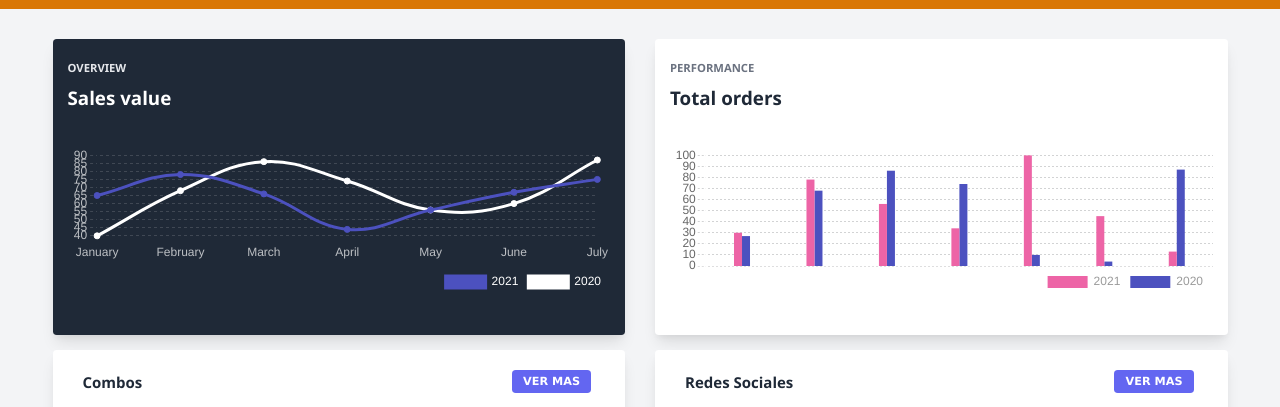
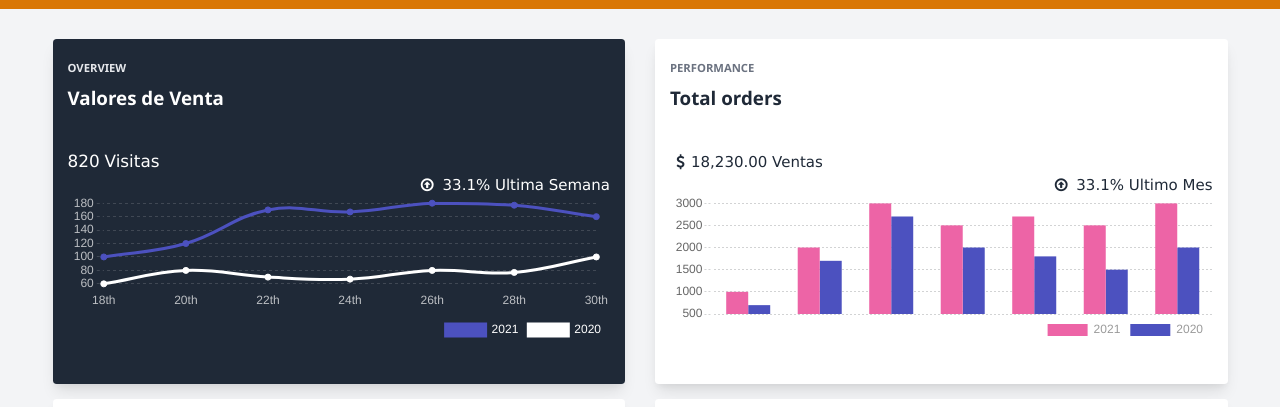
Before and after one commit to marzela547/dashboardpage, a plain HTML site: page index.html in a window 1280 px wide. Shown: the part 70-477 px from the top of the page. Drawn offline with nearby package versions, Linux system fonts and the light colour scheme.

Commit message:
Trabajo Humilde
No es mucho pero es trabajo Honesto

```diff
--- /dev/null
+++ b/css/fontello.css
@@ -0,0 +1,59 @@
+@font-face {
+  font-family: 'fontello';
+  src: url('../font/fontello.eot?44704940');
+  src: url('../font/fontello.eot?44704940#iefix') format('embedded-opentype'),
+       url('../font/fontello.woff2?44704940') format('woff2'),
+       url('../font/fontello.woff?44704940') format('woff'),
+       url('../font/fontello.ttf?44704940') format('truetype'),
+       url('../font/fontello.svg?44704940#fontello') format('svg');
+  font-weight: normal;
+  font-style: normal;
+}
+/* Chrome hack: SVG is rendered more smooth in Windozze. 100% magic, uncomment if you need it. */
+/* Note, that will break hinting! In other OS-es font will be not as sharp as it could be */
+/*
+@media screen and (-webkit-min-device-pixel-ratio:0) {
+  @font-face {
+    font-family: 'fontello';
+    src: url('../font/fontello.svg?44704940#fontello') format('svg');
+  }
+}
+*/
+
+ [class^="icon-"]:before, [class*=" icon-"]:before {
+  font-family: "fontello";
+  font-style: normal;
+  font-weight: normal;
+  speak: never;
+
+  display: inline-block;
+  text-decoration: inherit;
+  width: 1em;
+  margin-right: .2em;
+  text-align: center;
+  /* opacity: .8; */
+
+  /* For safety - reset parent styles, that can break glyph codes*/
+  font-variant: normal;
+  text-transform: none;
+
+  /* fix buttons height, for twitter bootstrap */
+  line-height: 1em;
+
+  /* Animation center compensation - margins should be symmetric */
+  /* remove if not needed */
+  margin-left: .2em;
+
+  /* you can be more comfortable with increased icons size */
+  /* font-size: 120%; */
+
+  /* Font smoothing. That was taken from TWBS */
+  -webkit-font-smoothing: antialiased;
+  -moz-osx-font-smoothing: grayscale;
+
+  /* Uncomment for 3D effect */
+  /* text-shadow: 1px 1px 1px rgba(127, 127, 127, 0.3); */
+}
+
+.icon-flechita:before { content: '\e800'; } /* '' */
+.icon-dolar:before { content: '\f155'; } /* '' */
--- a/index.html
+++ b/index.html
@@ -7,6 +7,7 @@
     <link href="https://unpkg.com/tailwindcss@^2/dist/tailwind.min.css" rel="stylesheet">
     <title>Dashboard v3 Don Papa</title>
     <link rel="icon" type="image/ico" href="img/logopapa.ico" />
+    <link rel="stylesheet" href="css/fontello.css" />
     <link rel="stylesheet" href="https://www.w3schools.com/w3css/4/w3.css">
     <link rel="stylesheet" href="css/style.css">
     <script src="https://unpkg.com/ionicons@5.4.0/dist/ionicons.js"></script>
@@ -601,12 +602,22 @@
                     <div class="relative w-full max-w-full flex-grow  ">
                       <h2 class="uppercase text-gray-200 mb-1 text-xs font-semibold h6">Overview</h2>
                       <h2 class="text-white text-xl font-semibold">
-                        Sales value
+                        Valores de Venta
                       </h2>
                     </div>
                   </div>
                 </div>
                 <div class="p-4 flex-auto">
+                  <p class="d-flex flex-column">
+                    <span class="text-white text-lg">820</span>
+                    <span class="text-white text-lg">Visitas</span>
+                  </p>
+                  <p class="ml-auto d-flex flex-column text-right">
+                    <span class="text-white">
+                      <i class="icon-flechita"></i> 33.1%
+                    </span>
+                    <span class="text-white">Ultima Semana</span>
+                  </p>
                   <!-- Chart -->
                   <div class="relative h-340-px">
                     <canvas id="line-chart"></canvas>
@@ -626,6 +637,17 @@
                   </div>
                 </div>
                 <div class="p-4 flex-auto">
+                  <p class="d-flex flex-column">
+                    <span class="text-bold text-lg"></span>
+                    <i class="icon-dolar"></i>18,230.00
+                    <span>Ventas</span>
+                  </p>
+                  <p class="ml-auto d-flex flex-column text-right">
+                    <span class="text-success">
+                      <i class="icon-flechita"></i> 33.1%
+                    </span>
+                    <span class="text-muted">Ultimo Mes</span>
+                  </p>
                   <!-- Chart -->
                   <div class="relative h-350-px">
                     <canvas id="bar-chart"></canvas>
--- a/js/controladores.js
+++ b/js/controladores.js
@@ -34,20 +34,20 @@
       type: "line",
       data: {
         labels: [
-          "January",
-          "February",
-          "March",
-          "April",
-          "May",
-          "June",
-          "July",
+          "18th",
+          "20th",
+          "22th",
+          "24th",
+          "26th",
+          "28th",
+          "30th",
         ],
         datasets: [
           {
             label: new Date().getFullYear(),
             backgroundColor: "#4c51bf",
             borderColor: "#4c51bf",
-            data: [65, 78, 66, 44, 56, 67, 75],
+            data: [100, 120, 170, 167, 180, 177, 160],
             fill: false,
           },
           {
@@ -55,7 +55,7 @@
             fill: false,
             backgroundColor: "#fff",
             borderColor: "#fff",
-            data: [40, 68, 86, 74, 56, 60, 87],
+            data: [60, 80, 70, 67, 80, 77, 100],
           },
         ],
       },
@@ -138,30 +138,30 @@
       type: "bar",
       data: {
         labels: [
-          "January",
-          "February",
-          "March",
-          "April",
-          "May",
-          "June",
-          "July",
+          "JUN",
+          "JUL",
+          "AUG",
+          "SEP",
+          "OCT",
+          "NOV",
+          "DEC",
         ],
         datasets: [
           {
             label: new Date().getFullYear(),
             backgroundColor: "#ed64a6",
             borderColor: "#ed64a6",
-            data: [30, 78, 56, 34, 100, 45, 13],
+            data: [1000, 2000, 3000, 2500, 2700, 2500, 3000],
             fill: false,
-            barThickness: 8,
+            barThickness: 22,
           },
           {
             label: new Date().getFullYear() - 1,
             fill: false,
             backgroundColor: "#4c51bf",
             borderColor: "#4c51bf",
-            data: [27, 68, 86, 74, 10, 4, 87],
-            barThickness: 8,
+            data: [700, 1700, 2700, 2000, 1800, 1500, 2000],
+            barThickness: 22,
           },
         ],
       },
```
Also changed, not shown: font/fontello.ttf (added), font/fontello.woff (added), font/fontello.woff2 (added), 2 other files.
